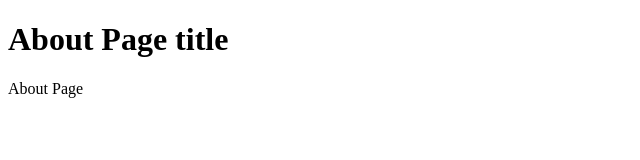
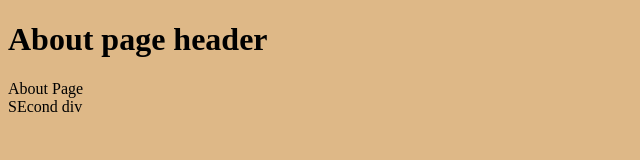
Before and after one commit to smmartprogrammer/jamstack-serverles, a Gatsby site: page /about in a window 1280 px wide. Shown: the whole page, without its empty margins (0-640 px from the left). Built offline with nearby package versions, Linux system fonts and the light colour scheme; Gatsby itself is replaced by a stand-in of ours.

Commit message:
updating the gatsby

```diff
--- /dev/null
+++ b/gatsby-browser.js
@@ -0,0 +1 @@
+import './src/styles/global.css';
--- /dev/null
+++ b/src/components/Layout.tsx
@@ -0,0 +1,16 @@
+import React, { ReactNode } from 'react';
+import Header from './header';
+
+type LayoutProps = {
+  children: ReactNode;
+  headerTitle: ReactNode;
+};
+
+export default function Layout({ children, headerTitle }: LayoutProps) {
+  return (
+    <div>
+      <Header title={headerTitle} />
+      {children}
+    </div>
+  );
+}
--- a/src/pages/about.tsx
+++ b/src/pages/about.tsx
@@ -1,11 +1,12 @@
 import React from 'react';
 import Header from '../components/header';
+import Layout from '../components/Layout';
 
 export default function About() {
   return (
-    <div>
-      <Header title="About Page title" />
-      About Page
-    </div>
+    <Layout headerTitle="About page header">
+      <div>About Page</div>
+      <div>SEcond div</div>
+    </Layout>
   );
 }
--- a/src/pages/index.tsx
+++ b/src/pages/index.tsx
@@ -1,10 +1,11 @@
 import React from 'react';
 import { Link, navigate } from 'gatsby';
 import Header from '../components/header';
+import Layout from '../components/Layout';
 
 export default function Home() {
   return (
-    <div>
+    <Layout headerTitle="Index page header">
       <Header title="Index Page" />
       hello world...!!!
       <br />
@@ -17,6 +18,6 @@ export default function Home() {
       >
         About Page with Button
       </button>
-    </div>
+    </Layout>
   );
 }
--- /dev/null
+++ b/src/styles/global.css
@@ -0,0 +1,3 @@
+body {
+  background-color: burlywood;
+}
```
